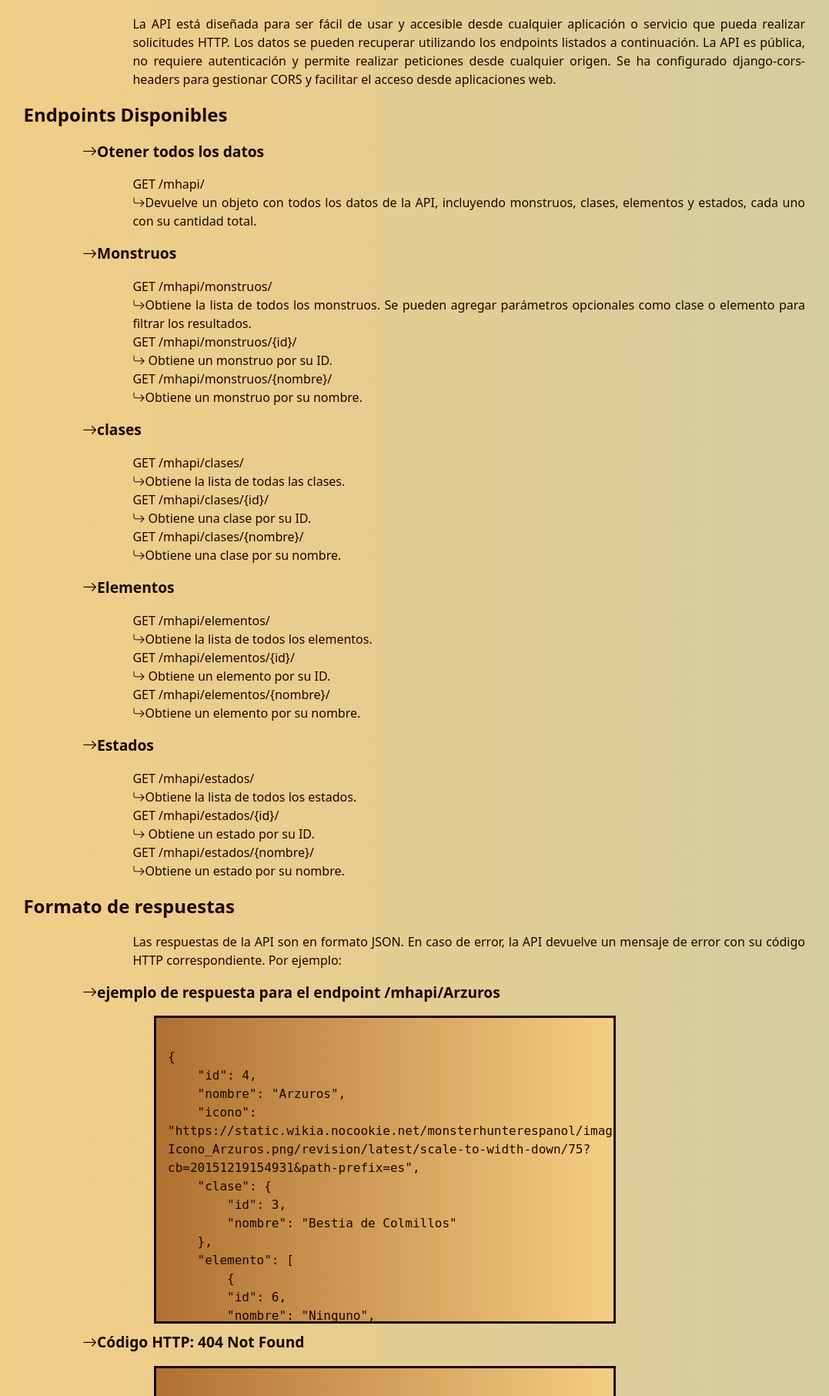
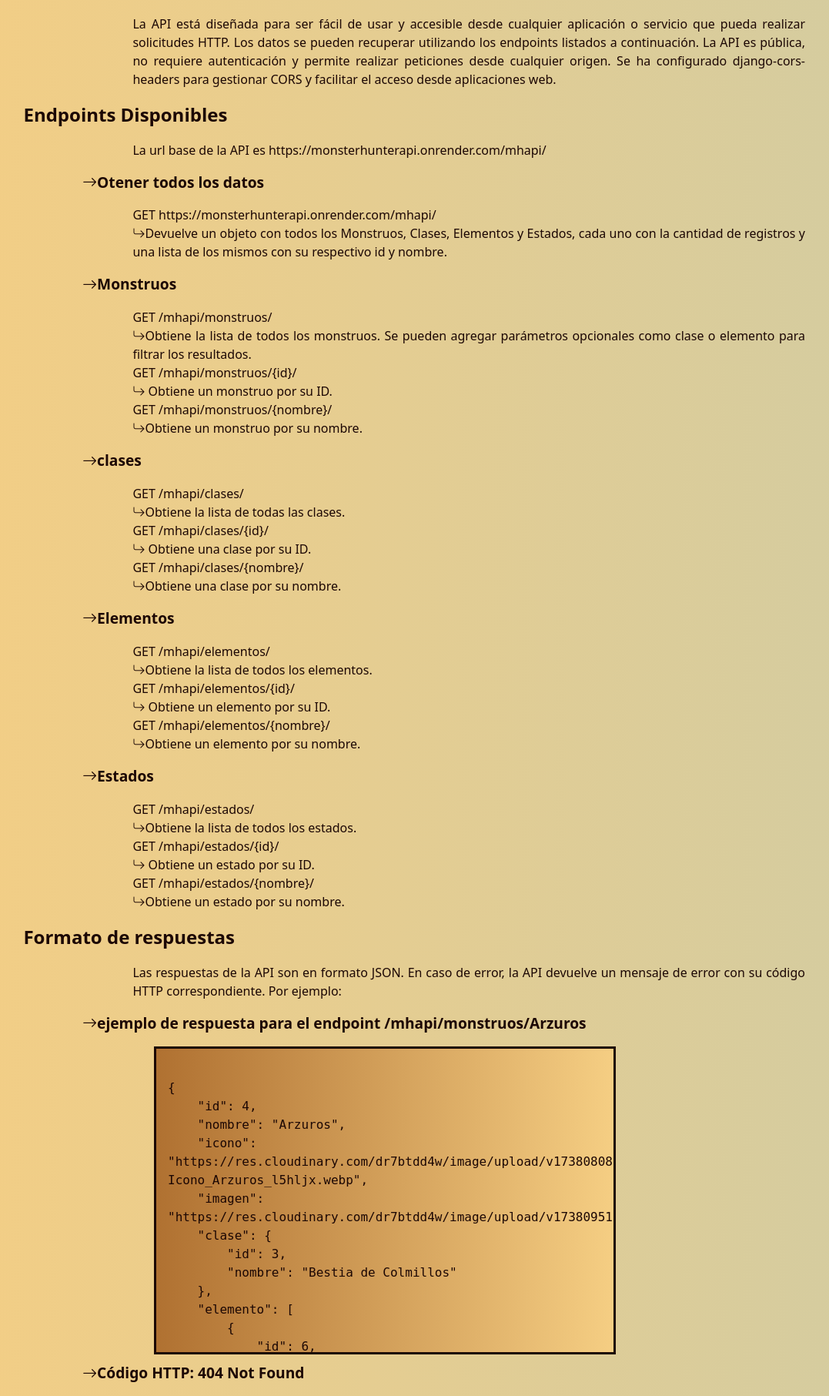
Before and after one commit to MVOSSES/MonsterHunterAPI, a Django app: page /docs/ in a window 1280 px wide. Shown: the part 309-2122 px from the top of the page at 77% size, without its empty margins (140-1217 px from the left). Run offline with Django 5.2, Linux system fonts and the light colour scheme.

Commit message:
Correcciones en el contenido de la página "Docs" -correción menor el el footer de la sitio web

```diff
--- a/templates/base/base.html
+++ b/templates/base/base.html
@@ -52,8 +52,8 @@
         <div class="container">
             <p class="text-center">
                 <a target="_blank" class="nav-link" href="https://github.com/MVOSSES/MonsterHunterAPI"><i class="bi bi-github"></i> Github del proyecto</a>
-                <i class="bi bi-envelope-fill"></i> Correo: mvossesmeza@gmail.com |
-                <i class="bi bi-telephone-fill"></i> Teléfono: +56 9 3082 3716
+                <i class="bi bi-envelope-fill"></i> mvossesmeza@gmail.com |
+                <i class="bi bi-telephone-fill"></i> +56 9 3082 3716
             </p>
         </div>
         <p>2025 Monster Hunter API. Desarrollado por Marcelo Osses Meza.</p>
--- a/templates/monsterapi/docs.html
+++ b/templates/monsterapi/docs.html
@@ -21,10 +21,11 @@
     </div>
     <div class="container">
         <p class="textoSubtitulo">Endpoints Disponibles</p>
+        <p class="textoContent">La url base de la API es https://monsterhunterapi.onrender.com/mhapi/</p>
         <p class="subtituloContenido"><i class="bi bi-arrow-right"></i>Otener todos los datos</p>
         <p class="textoContent">
-            GET /mhapi/ <br>
-            <i class="bi bi-arrow-return-right"></i>Devuelve un objeto con todos los datos de la API, incluyendo monstruos, clases, elementos y estados, cada uno con su cantidad total.
+            GET https://monsterhunterapi.onrender.com/mhapi/ <br>
+            <i class="bi bi-arrow-return-right"></i>Devuelve un objeto con todos los Monstruos, Clases, Elementos y Estados, cada uno con la cantidad de registros y una lista de los mismos con su respectivo id y nombre.
         </p>
         <p class="subtituloContenido"><i class="bi bi-arrow-right"></i>Monstruos</p>
         <p class="textoContent">
@@ -68,12 +69,13 @@
         <p class="textoSubtitulo">Formato de respuestas</p>
         <p class="textoContent">
             Las respuestas de la API son en formato JSON. En caso de error, la API devuelve un mensaje de error con su código HTTP correspondiente. Por ejemplo: <br>
-            <p class="subtituloContenido"><i class="bi bi-arrow-right"></i>ejemplo de respuesta para el endpoint /mhapi/Arzuros</p>
+            <p class="subtituloContenido"><i class="bi bi-arrow-right"></i>ejemplo de respuesta para el endpoint /mhapi/monstruos/Arzuros</p>
             <div id="response2">
 {
     "id": 4,
     "nombre": "Arzuros",
-    "icono": "https://static.wikia.nocookie.net/monsterhunterespanol/images/e/ec/MH3U-Icono_Arzuros.png/revision/latest/scale-to-width-down/75?cb=20151219154931&path-prefix=es",
+    "icono": "https://res.cloudinary.com/dr7btdd4w/image/upload/v1738080886/MH3U-Icono_Arzuros_l5hljx.webp",
+    "imagen": "https://res.cloudinary.com/dr7btdd4w/image/upload/v1738095100/Monstruo_Arzuros_jkzdtt.webp",
     "clase": {
         "id": 3,
         "nombre": "Bestia de Colmillos"
@@ -82,26 +84,26 @@
         {
             "id": 6,
             "nombre": "Ninguno",
-        "icono": null
+            "icono": "https://res.cloudinary.com/dr7btdd4w/image/upload/v1738086150/Elemento-Ninguno_cfl5wb.png"
         }
     ],
     "estado": [
         {
             "id": 19,
             "nombre": "Ninguno",
-        "icono": null
+            "icono": "https://res.cloudinary.com/dr7btdd4w/image/upload/v1738086150/Elemento-Ninguno_cfl5wb.png"
         }
     ],
     "debilidad": [
         {
             "id": 1,
             "nombre": "Fuego",
-        "icono": "https://static.wikia.nocookie.net/monsterhunterespanol/images/f/f1/Estado-MHW_Plaga_de_Fuego.png/revision/latest/scale-to-width-down/25?cb=20180127211238&path-prefix=es"
+            "icono": "https://res.cloudinary.com/dr7btdd4w/image/upload/v1738086150/Elemento-Fuego_wrqewe.webp"
         },
         {
-        "id": 4,
+            "id": 3,
             "nombre": "Hielo",
-        "icono": "https://static.wikia.nocookie.net/monsterhunterespanol/images/0/04/Estado-MH4_Plaga_de_Hielo.png/revision/latest/scale-to-width-down/25?cb=20140826101532&path-prefix=es"
+            "icono": "https://res.cloudinary.com/dr7btdd4w/image/upload/v1738086150/Elemento-Hielo_oeblkd.webp"
         }
     ],
     "max_size": 854.55,
@@ -126,26 +128,26 @@
         <p class="textoSubtitulo">Ejemplos de Uso en Código</p>
         <p class="subtituloContenido"><i class="bi bi-arrow-right"></i>JavaScript (Fetch API)</p>
         <div id="response2">
-fetch("https://tuapi.com/mhapi/monstruos/")
+fetch("https://monsterhunterapi.onrender.com/mhapi/monstruos/")
     .then(response => response.json())
     .then(data => console.log(data))
     .catch(error => console.error("Error:", error));
                         </div>
         <p class="textoContent">
-            <i class="bi bi-arrow-return-right"></i>El código realiza una solicitud GET a https://tuapi.com/mhapi/monstruos/ usando fetch, convierte la respuesta en JSON y la muestra en la consola. Si ocurre un error (como problemas de red), lo captura y lo imprime en la consola.
+            <i class="bi bi-arrow-return-right"></i>El código realiza una solicitud GET a https://monsterhunterapi.onrender.com/mhapi/monstruos/ usando fetch, convierte la respuesta en JSON y la muestra en la consola. Si ocurre un error (como problemas de red), lo captura y lo imprime en la consola.
         </p>
         <p class="subtituloContenido"><i class="bi bi-arrow-right"></i>Python (Requests)</p>
         <div id="response2">
 import requests
 
-response = requests.get("https://tuapi.com/mhapi/monstruos/")
+response = requests.get("https://monsterhunterapi.onrender.com/mhapi/monstruos/")
 if response.status_code == 200:
     print(response.json())
 else:
     print("Error:", response.status_code)
                         </div>
         <p class="textoContent">
-            <i class="bi bi-arrow-return-right"></i>Este código en Python realiza una solicitud HTTP GET a una API utilizando el módulo requests. Envía la solicitud a la URL https://tuapi.com/mhapi/monstruos/ y verifica si la respuesta tiene éxito (código 200). Si es exitosa, imprime los datos en formato JSON; de lo contrario, muestra un mensaje con el código de error recibido.
+            <i class="bi bi-arrow-return-right"></i>Este código en Python realiza una solicitud HTTP GET a una API utilizando el módulo requests. Envía la solicitud a la URL https://monsterhunterapi.onrender.com/mhapi/monstruos/ y verifica si la respuesta tiene éxito (código 200). Si es exitosa, imprime los datos en formato JSON; de lo contrario, muestra un mensaje con el código de error recibido.
         </p>
     </div>
     <div class="container">
```
Lines whose indentation alone changed are shown as unchanged.
